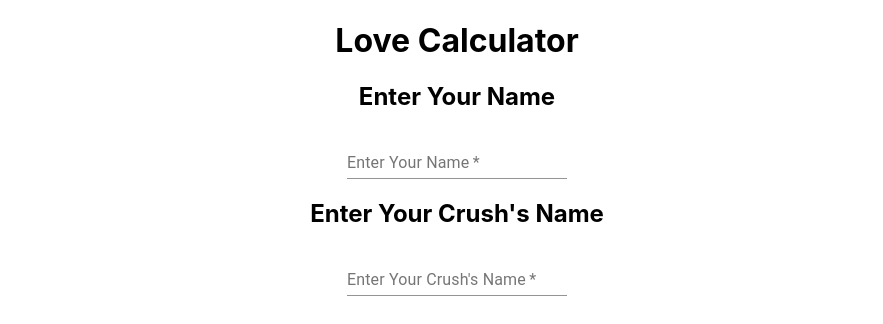
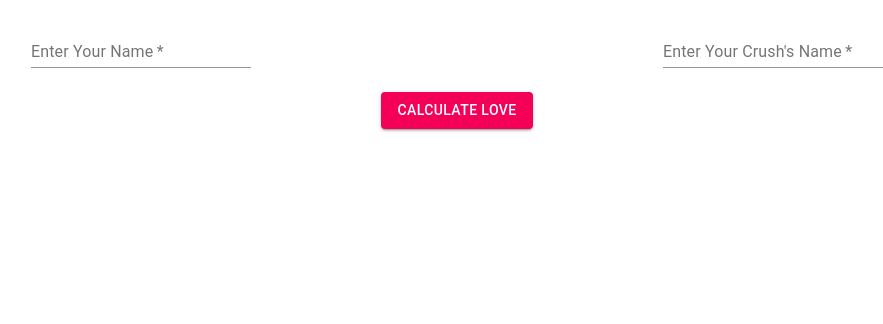
Before and after one commit to Caaarlogan/LoveCalculator, a React (Create React App) app in the folder my-app/: page / in a window 1280 px wide. Shown: the top 324 px of the page, without its empty margins (183-1066 px from the left). Built offline with nearby package versions, Linux system fonts and the light colour scheme.

Commit message:
Added button

```diff
--- a/my-app/src/App.tsx
+++ b/my-app/src/App.tsx
@@ -1,25 +1,11 @@
 import React from 'react';
 import './App.css';
-import { TextField } from '@material-ui/core';
+import NameEnter from './Components/NameEnterComponent/NameEnter';
 
 function App() {
   return (
-    <div className="App">
-      <h1>Love Calculator</h1>
-      <h2>Enter Your Name</h2>
-      <TextField
-        required
-        id="user-name"
-        label="Enter Your Name"
-        type="text"
-      />
-      <h2>Enter Your Crush's Name</h2>
-      <TextField
-        required
-        id="crush-name"
-        label="Enter Your Crush's Name"
-        type="text"
-      />
+    <div>
+      <NameEnter/>
     </div>
   );
 }
--- /dev/null
+++ b/my-app/src/Components/NameEnterComponent/NameEnter.css
@@ -0,0 +1,10 @@
+.NameEnterContainer {
+    margin: auto;
+    margin: 20px;
+}
+
+.MuiGrid-root div{
+    margin: auto;
+    display: flex;
+    justify-content: center;
+}
--- /dev/null
+++ b/my-app/src/Components/NameEnterComponent/NameEnter.tsx
@@ -0,0 +1,37 @@
+import React from 'react';
+import { Grid, TextField, Button } from '@material-ui/core';
+import './NameEnter.css';
+
+function NameEnter() {
+    return (
+        <div className="NameEnterContainer">
+            <Grid container spacing={3}>
+                <Grid item xs={6}>
+                    <TextField
+                        required
+                        id="user-name"
+                        label="Enter Your Name"
+                    />
+                </Grid>
+                <Grid item xs={6}>
+                    <TextField
+                        required
+                        id="crush-name"
+                        label="Enter Your Crush's Name"
+                    />
+                </Grid>
+                <Grid item xs={12}>
+                    <Button
+                        id="calculate-button"
+                        variant="contained"
+                        color="secondary"
+                    >
+                        Calculate Love
+                    </Button>
+                </Grid>
+            </Grid>
+        </div>
+    );
+}
+
+export default NameEnter;
```
Also changed, not shown: 1 other file (tests, documents, lock files or other folders).
